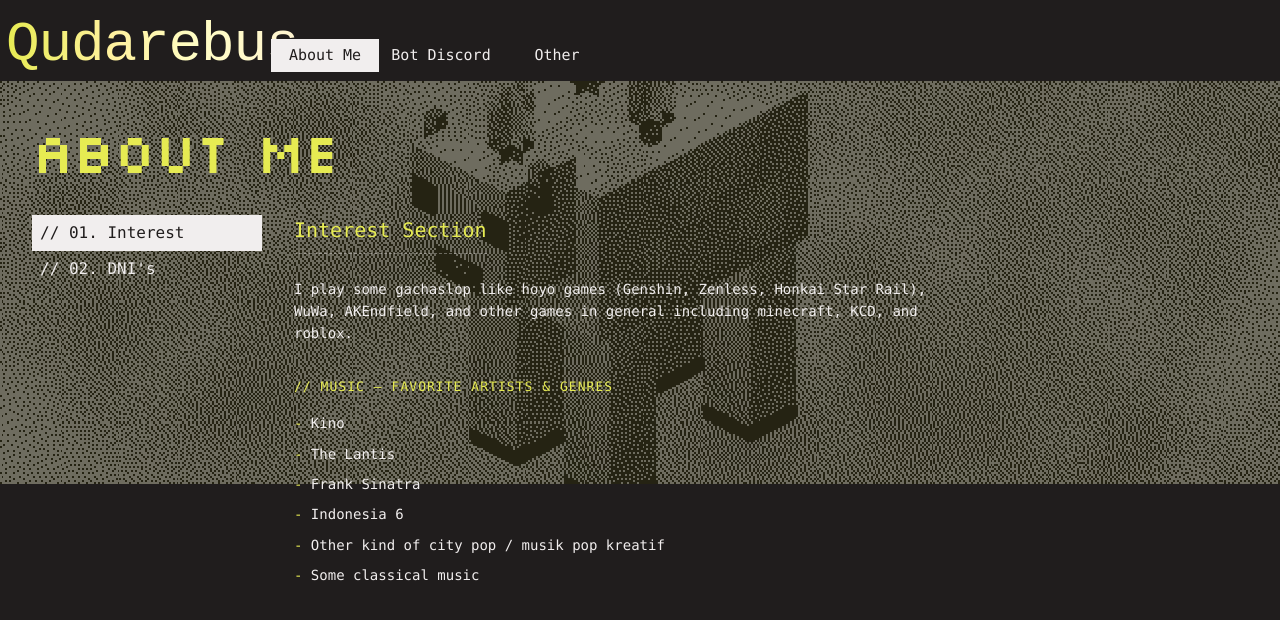
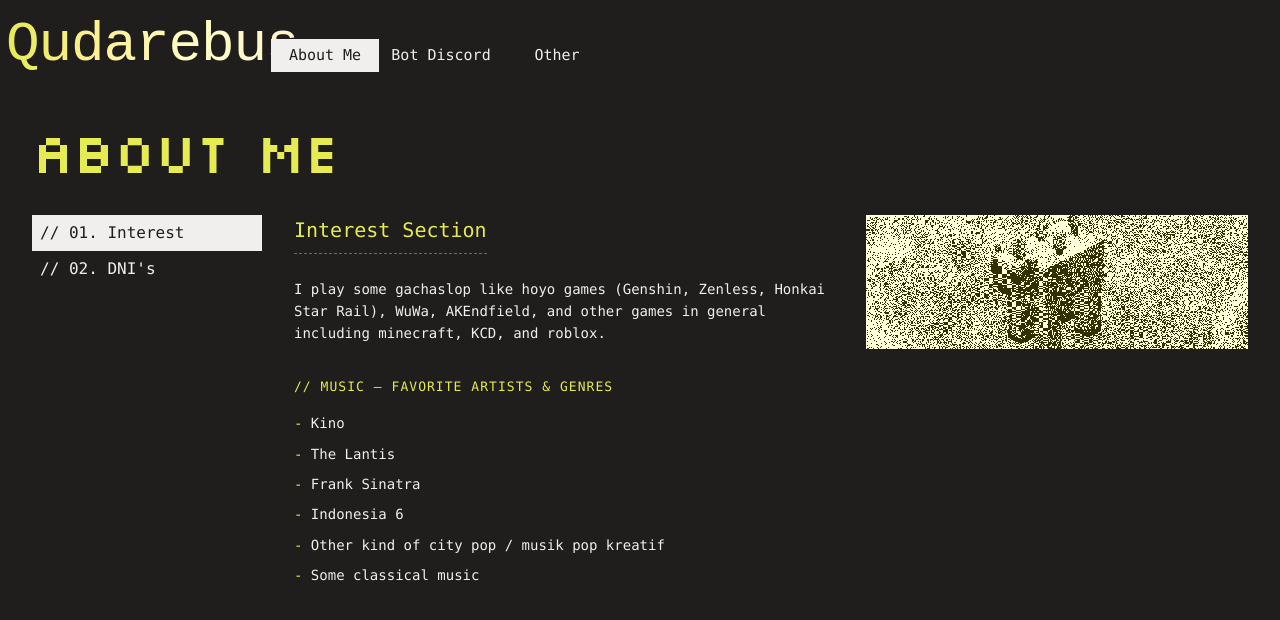
Before and after one commit to intis8792-design/web-test-quda, a React (Vite) app: page /about-me in a window 1280 px wide. Shown: the top 620 px of the page. Built offline with nearby package versions, Linux system fonts and the light colour scheme; a web font is replaced by a local one.

Commit message:
ABOUTME-IMAGE-SECTION: bg image -> regular image on right side of section, cropped with overflow-hidden, no opacity

```diff
--- a/src/screens/AboutMe/AboutMe.jsx
+++ b/src/screens/AboutMe/AboutMe.jsx
@@ -81,18 +81,7 @@ function AboutMe() {
   const ActivePanel = panelContent[active]
 
   return (
-    <div className="relative min-h-screen w-full overflow-hidden bg-[#201d1d] font-mono text-[#f1eeee]">
-      {/* Background image — yellowchrome dither, 35% opacity, same crop as homepage hero */}
-      <div className="pointer-events-none absolute inset-x-0 top-0 h-[484px] overflow-hidden opacity-[0.35]">
-        <img
-          src={imgBg}
-          alt=""
-          className="absolute left-[-2.07%] top-0 h-full w-[104.5%] max-w-none"
-          style={{ imageRendering: 'pixelated' }}
-        />
-      </div>
-
-      <div className="relative z-10">
+    <div className="min-h-screen w-full bg-[#201d1d] font-mono text-[#f1eeee]">
       <Header />
 
       {/* Splash header — Silkscreen */}
@@ -100,7 +89,7 @@ function AboutMe() {
         ABOUT ME
       </h1>
 
-      {/* Console layout: sidebar sub-panel kiri + main panel kanan */}
+      {/* Console layout: sidebar kiri + panel kanan + gambar dither */}
       <main className="flex gap-8 px-8 pb-16 max-[700px]:flex-col max-[700px]:px-4">
         <aside className="w-[230px] shrink-0" aria-label="Panel navigation">
           {panels.map((p) => (
@@ -116,11 +105,22 @@ function AboutMe() {
           ))}
         </aside>
 
-        <section className="min-w-0 flex-1">
-          <ActivePanel />
+        <section className="flex min-w-0 flex-1 gap-8 max-[700px]:flex-col">
+          <div className="flex-1">
+            <ActivePanel />
+          </div>
+
+          {/* Gambar dither — cropped seperti homepage hero */}
+          <div className="w-[40%] shrink-0 overflow-hidden max-[700px]:w-full">
+            <img
+              src={imgBg}
+              alt=""
+              className="w-full"
+              style={{ imageRendering: 'pixelated' }}
+            />
+          </div>
         </section>
       </main>
-      </div>
     </div>
   )
 }
```
